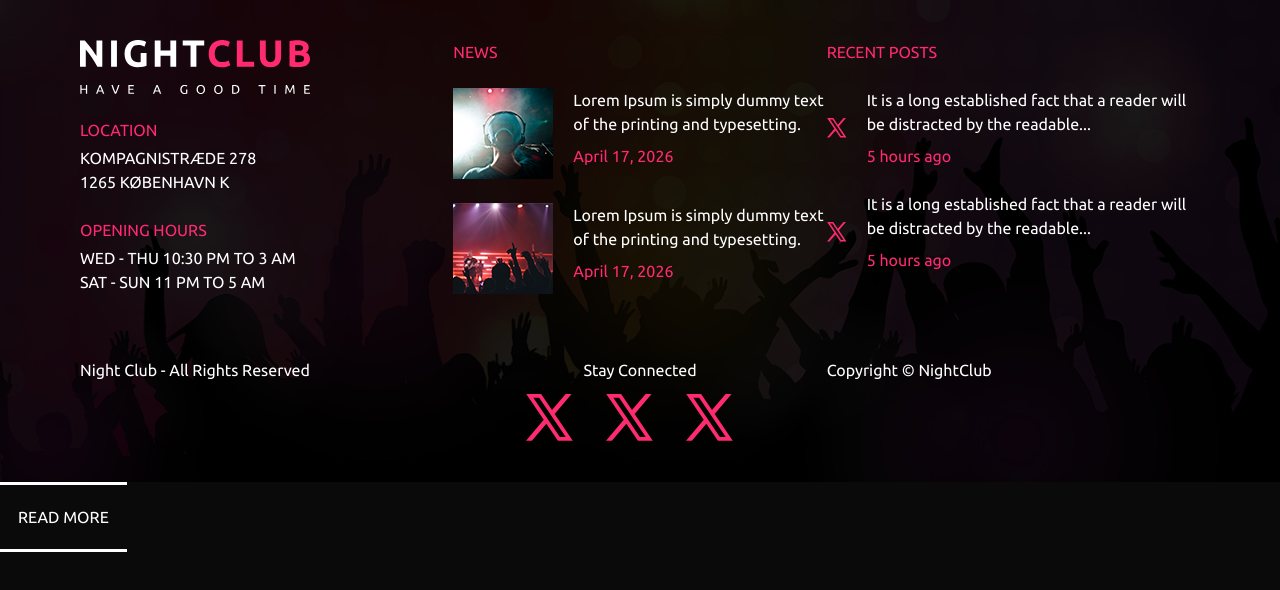
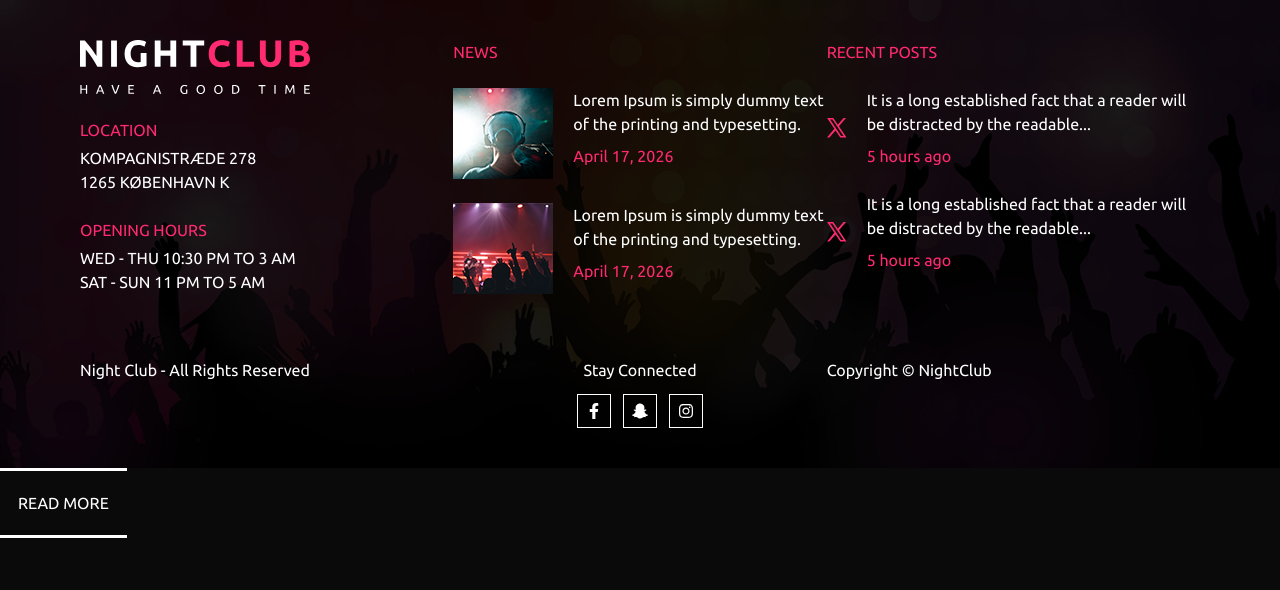
Before and after one commit to Smedegaardx/frontend_eksamen, a Next.js app: page /mathias in a window 1280 px wide. Shown: the top 590 px of the page. Built offline with nearby package versions, Linux system fonts and the light colour scheme.

Commit message:
Icon buttons sat up in footer

```diff
--- a/src/components/Footer.jsx
+++ b/src/components/Footer.jsx
@@ -1,6 +1,10 @@
 import Image from "next/image";
 import FooterParagraph from "./FooterParagraph";
 import FooterContent from "./FooterContent";
+import Iconbtn from "./Iconbtn";
+import { FaFacebookF } from "react-icons/fa";
+import { FaInstagram } from "react-icons/fa";
+import { FaSnapchatGhost } from "react-icons/fa";
 
 const Footer = () => {
   return (
@@ -60,27 +64,12 @@ const Footer = () => {
         <div className="flex flex-col items-center gap-3">
           <p>Stay Connected</p>
           <div className="flex flex-row gap-3">
-            <FooterContent
-              date=""
-              paragraph=""
-              img="/assets/icon/x.svg"
-              width={48}
-              height={48}
+            <Iconbtn icon={FaFacebookF} link={"https://www.facebook.com/"} />
+            <Iconbtn
+              icon={FaSnapchatGhost}
+              link={"https://www.snapchat.com/"}
             />
-            <FooterContent
-              date=""
-              paragraph=""
-              img="/assets/icon/x.svg"
-              width={48}
-              height={48}
-            />
-            <FooterContent
-              date=""
-              paragraph=""
-              img="/assets/icon/x.svg"
-              width={48}
-              height={48}
-            />
+            <Iconbtn icon={FaInstagram} link={"https://www.instagram.com/"} />
           </div>
         </div>
         <div>
```
